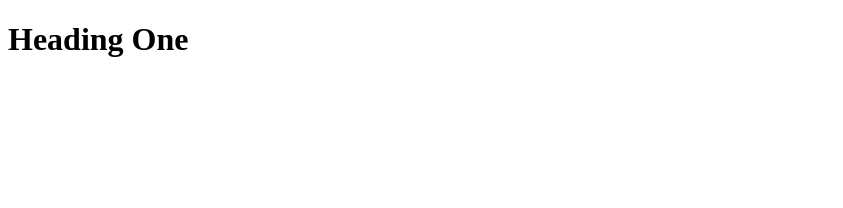
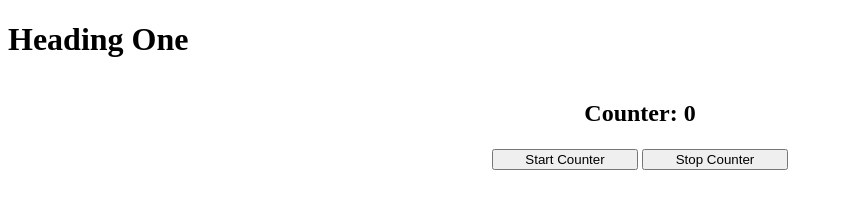
Before and after one commit to AjayPoland/Ajay-PortFolio, a plain HTML site: page src/index.html in a window 1280 px wide. Shown: the whole page, without its empty margins (0-843 px from the left). Drawn offline with Linux system fonts and the light colour scheme.

Commit message:
added one.css/js
added some js code for counter in js and css for styling and modified index for counter

```diff
--- a/src/component/js-files/one.js
+++ b/src/component/js-files/one.js
@@ -1 +1,17 @@
 console.log("Hello World");
+function main() {
+  document.getElementById("cnt01").innerHTML = counter;
+}
+let counter = 0;
+let id=null;
+function startCounter() {
+  id=setInterval(() => {
+    counter++;
+    document.getElementById("cnt01").innerHTML = counter;
+  }, 500);
+  console.log("startcounter");
+}
+function stopCounter(){
+    clearInterval(id);
+    console.log("stopcounter");
+}
--- a/src/index.html
+++ b/src/index.html
@@ -5,8 +5,32 @@
     <meta http-equiv="X-UA-Compatible" content="IE=edge">
     <meta name="viewport" content="width=device-width, initial-scale=1.0">
     <title>Document</title>
+    <script src="./component/js-files/one.js"></script>
 </head>
-<body>
+<body onload="main()">
     <h1>Heading One</h1>
+    <div id="div-counter01">
+        <h2>Counter: <span id="cnt01"></span></h2>
+        <button id="startBtn" onclick="startCounter()">Start Counter</button>
+        <button id="endBtn" onclick="stopCounter()">Stop Counter</button>
+    </div>
+    <style>
+        div#div-counter01{
+            /* display: flex;
+            justify-content: center;
+            flex-direction: column; */
+            display: grid;
+            grid-template-columns: 150px 150px;
+            justify-content:center;
+
+        }
+        h2{
+            text-align: center;
+            grid-column: 1/ span 2;
+        }
+        button{
+            margin: 2px;
+        }
+    </style>
 </body>
 </html>
```
Also changed, not shown: src/style/one.css (added).
